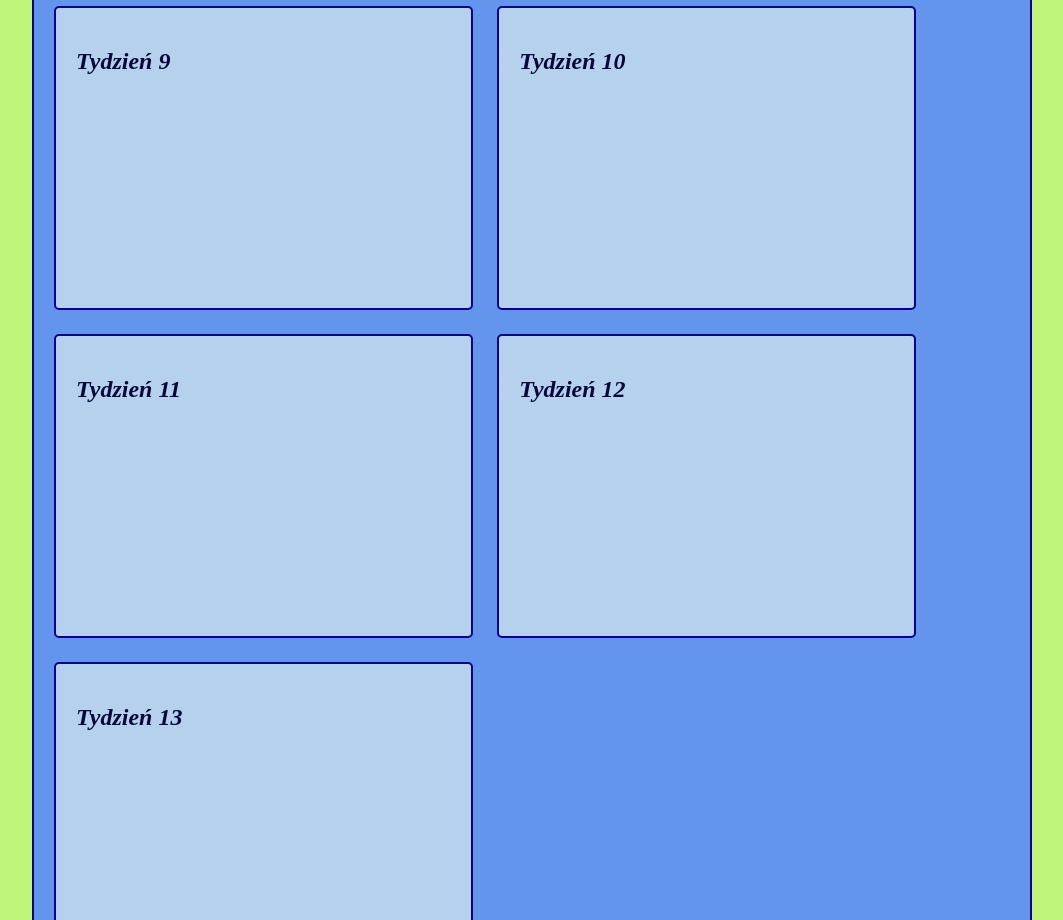
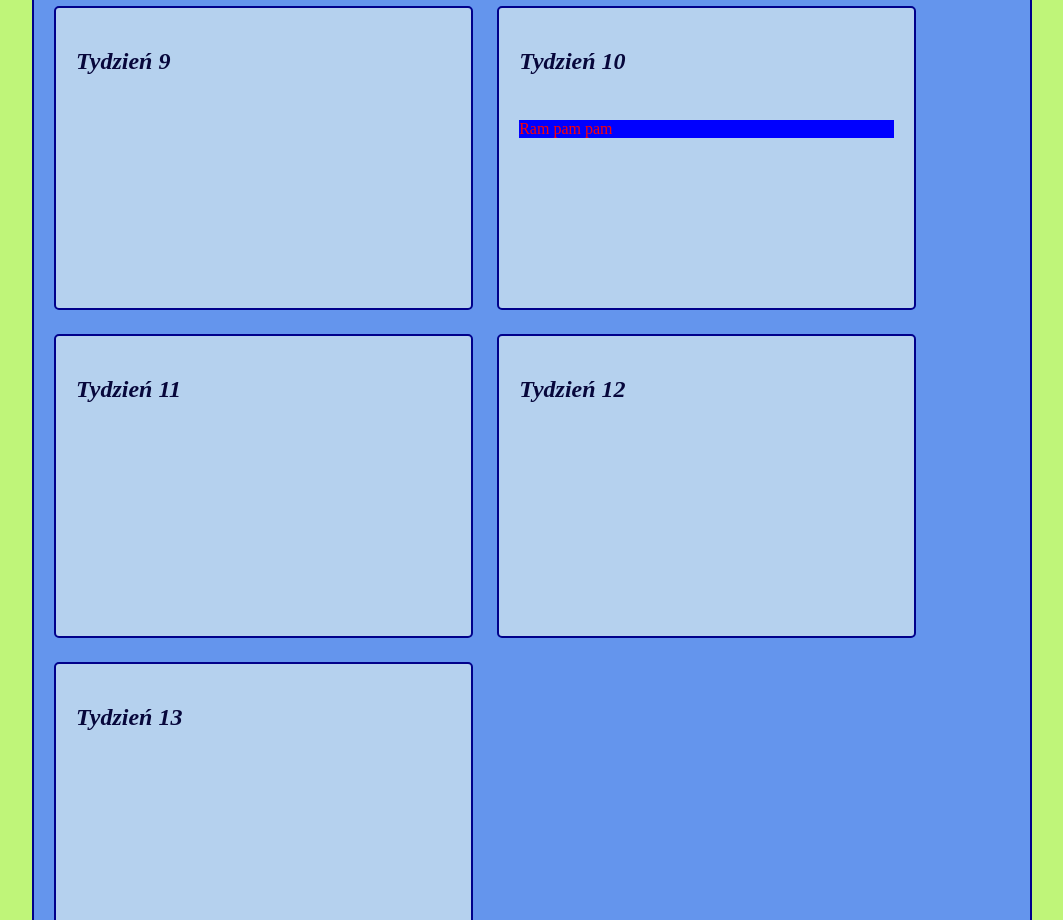
Before and after one commit to kamil-pawlicki/homepage, a plain HTML site: page index.html in a window 1280 px wide. Shown: the part 4540-5460 px from the top of the page, without its empty margins (108-1171 px from the left). Drawn offline with Linux system fonts and the light colour scheme.

Commit message:
finish sorting out code with BEM system. delete #id from styles and make more classes. change background color in section 'notatki z WTF' . change main-header and sorting margins

```diff
--- a/index.html
+++ b/index.html
@@ -300,7 +300,9 @@
                           <div class="div">
                             <article class="article">
                               <h2 class="article__title">Tydzień 10</h2>
-                              <p class="article__paragraph"></p>
+                              <p class="article__paragraph">
+                                <p class="dom dom--js">Bawimy sie JS w DOM</p>
+                              </p>
                             </div>
                               <div class="div">
                                 <article class="article">
--- a/main.js
+++ b/main.js
@@ -6,4 +6,10 @@ console.log(firstName);
 console.log(age);
 console.log(`Nazywam się ${firstName} , mam ${age} lat a to jest moja pierwsza strona.`);
 
-const header = document.querySelector;
+const paragraph = document.querySelector('.dom')
+console.log(paragraph.innerHTML);
+
+
+paragraph.innerHTML = 'Ram pam pam'
+console.log(paragraph)
+console.log(paragraph.innerHTML)
--- a/style.css
+++ b/style.css
@@ -114,3 +114,11 @@ a {
     font-style: italic;
     color: #07073b;
 }
+.dom {
+  color: red;
+  background-color: blue;
+}
+.dom--js {
+  color: red;
+  background-color: blue;
+}
```
